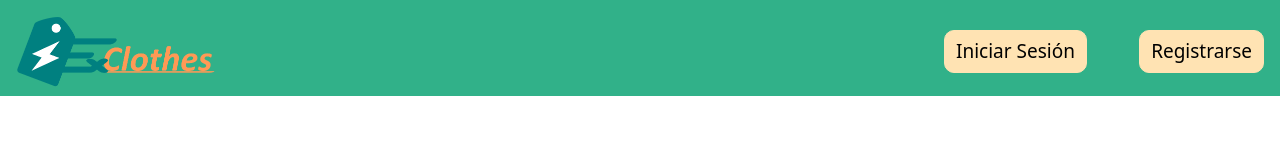
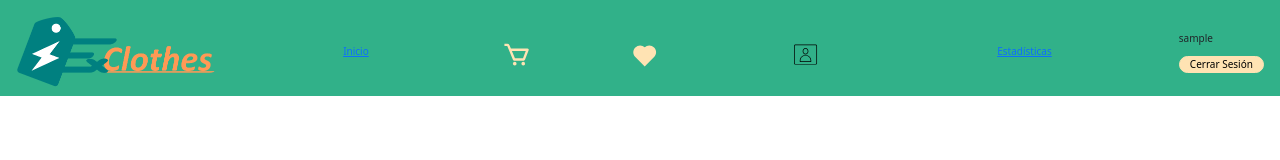
Before and after one commit to Carsefer/PF-Clothes-Client, a React (Create React App) app in the folder CLIENT/: page /home in a window 1280 px wide. Shown: the top 160 px of the page. Built offline with nearby package versions, Linux system fonts and the light colour scheme; no server answers; sample sign-in values are in the browser's storage.

Commit message:
ya no es necesario que se recargue la pagina

```diff
--- a/CLIENT/src/App.js
+++ b/CLIENT/src/App.js
@@ -3,7 +3,7 @@ import CreateStore from "./components/CreateStore/CreateStore";
 import CreateUser from "./components/CreateUser/CreateUser";
 import Favorites from "./components/Favorites/Favorites";
 import axios from "axios";
-import { useEffect } from "react";
+import { useEffect, useState } from "react";
 import Home from "./components/Home/Home";
 import LandingHome from "./components/LandingHome/LandingHome";
 import Login from "./components/Login/Login";
@@ -11,12 +11,11 @@ import ProductDetail from "./components/ProductDetail/ProductDetail";
 import Profile from "./components/Profile/Profile";
 import ShoppingCart from "./components/ShoppingCart/ShoppingCart";
 import Stadistics from "./components/Stadistics/Stadistics";
-import Forgot from './components/Forgot/Forgot';
-import Reset from './components/Reset/Reset';
+import Forgot from "./components/Forgot/Forgot";
+import Reset from "./components/Reset/Reset";
 import Verified from "./components/Verified/verified";
 import NotVerified from "./components/NotVerified/NotVerified";
 import { validateUser } from "./sessionUtils/jwtSession";
-import { useLocalStorage } from "./Utils/useLocalStorage";
 import {
   ProtectedRoute,
   ProtectedRoutes,
@@ -24,7 +23,7 @@ import {
 import EditUser from "./components/EditUser/EditUser";
 
 function App() {
-  const [user, setUser] = useLocalStorage("userData");
+  const [user, setUser] = useState(null);
   useEffect(() => {
     (async () => {
       if (!user) {
@@ -49,10 +48,10 @@ function App() {
       <Route index element={<LandingHome />} />
       <Route exact path="/" element={<LandingHome />} />
       <Route exact path="/home" element={<Home />} />
-      {/* <Route element={<ProtectedRoutes user={user} />}> */}
+      <Route element={<ProtectedRoutes user={user} />}>
         <Route path="/login" element={<Login />} />
         <Route path="/register" element={<CreateUser />} />
-      {/* </Route> */}
+      </Route>
       <Route element={<ProtectedRoute user={user} />}>
         <Route path="/home/Favorites" element={<Favorites />} />
         <Route path="/home/ShoppingCart" element={<ShoppingCart />} />
@@ -62,10 +61,10 @@ function App() {
         <Route path="/home/editUser" element={<EditUser />} />
       </Route>
       <Route path="/home/product/:id" element={<ProductDetail />} />
-      <Route path="/forgot" element={<Forgot/>}/>
-      <Route path="/reset" element={<Reset/>}/>
-      <Route path="/verified" element={<Verified/>}/>
-      <Route path="/not-verified" element={<NotVerified/>}/>
+      <Route path="/forgot" element={<Forgot />} />
+      <Route path="/reset" element={<Reset />} />
+      <Route path="/verified" element={<Verified />} />
+      <Route path="/not-verified" element={<NotVerified />} />
     </Routes>
   );
 }
--- a/CLIENT/src/components/NavBar/NavBar.jsx
+++ b/CLIENT/src/components/NavBar/NavBar.jsx
@@ -13,7 +13,7 @@ import { useLocalStorage } from "../../Utils/useLocalStorage";
 //import { FaWindows } from "react-icons/fa";
 
 const NavBar = () => {
-  const [user, setUser] = useLocalStorage("");
+  const [user, setUser] = useLocalStorage("userData");
   const navigate = useNavigate();
   const toast = (text) =>
     Toastify({
@@ -45,10 +45,8 @@ const NavBar = () => {
   const handleLogout = (e) => {
     setUser("");
     document.cookie = "token=;max-age=0";
-    window.localStorage.removeItem("sessionData");
     window.localStorage.clear();
     toast("Sesión cerrada");
-    //window.location.reload();
     navigate("/home");
   };
 
```
